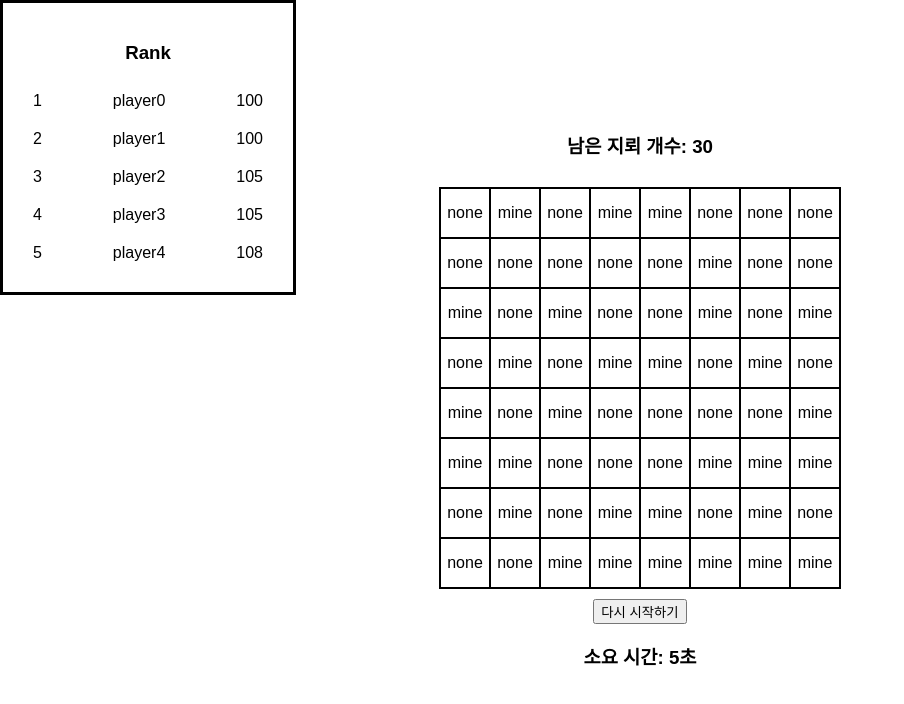
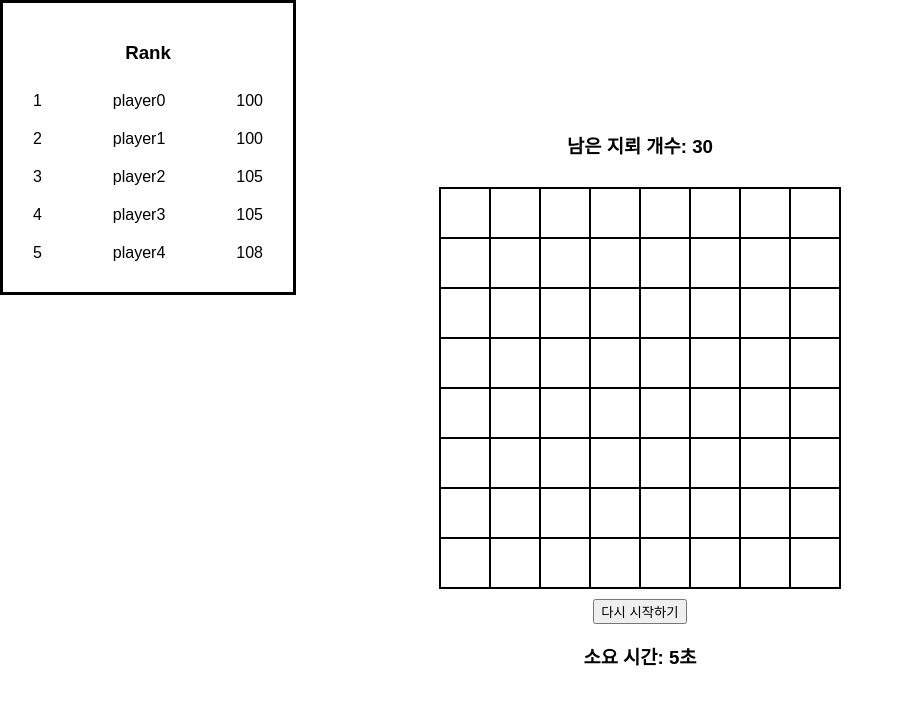
Before and after one commit to peppermintc/mine-sweeper, a React (Create React App) app: page / in a window 1280 px wide. Shown: the top 704 px of the page, without its empty margins (0-904 px from the left). Built offline with nearby package versions, Linux system fonts and the light colour scheme.

Commit message:
[추가] 셀 상태별 표시 추가

```diff
--- a/src/components/Cell.tsx
+++ b/src/components/Cell.tsx
@@ -7,6 +7,7 @@ import {
   GameState,
 } from '../interfaces/interfaces';
 import { countMineAround, createNewMineBoard } from '../utils';
+import RedFlag from '../img/redFlag.png';
 
 interface CellProps {
   cellState: CellState;
@@ -18,7 +19,7 @@ interface CellProps {
   updateMineCount: (newMineCount: number) => void;
 }
 
-const CellContainer = styled.div`
+const CellContainer = styled.div<{ isNumber: boolean; isFlag: boolean }>`
   width: 50px;
   height: 50px;
   border: 1px solid black;
@@ -26,6 +27,11 @@ const CellContainer = styled.div`
   display: flex;
   justify-content: center;
   align-items: center;
+  background-color: ${({ isNumber, isFlag }) => {
+    if (isNumber) return 'lightyellow';
+    if (isFlag) return 'lightgreen';
+    else return 'white';
+  }};
   &:hover {
     background-color: lightgray;
   }
@@ -88,9 +94,21 @@ const Cell = ({
     }
   };
 
+  const renderCellState = () => {
+    if (cellState === 0) return '';
+    if (typeof cellState === 'number') return cellState;
+    if (cellState === 'mine' || cellState === 'none') return '';
+    if (cellState === 'flag') return <img src={RedFlag} alt="flag" />;
+  };
+
   return (
-    <CellContainer onClick={onCellClick} onContextMenu={onCellRightClick}>
-      {cellState}
+    <CellContainer
+      onClick={onCellClick}
+      onContextMenu={onCellRightClick}
+      isNumber={typeof cellState === 'number'}
+      isFlag={cellState === 'flag'}
+    >
+      {renderCellState()}
     </CellContainer>
   );
 };
```
Also changed, not shown: src/img/redFlag.png (added).
